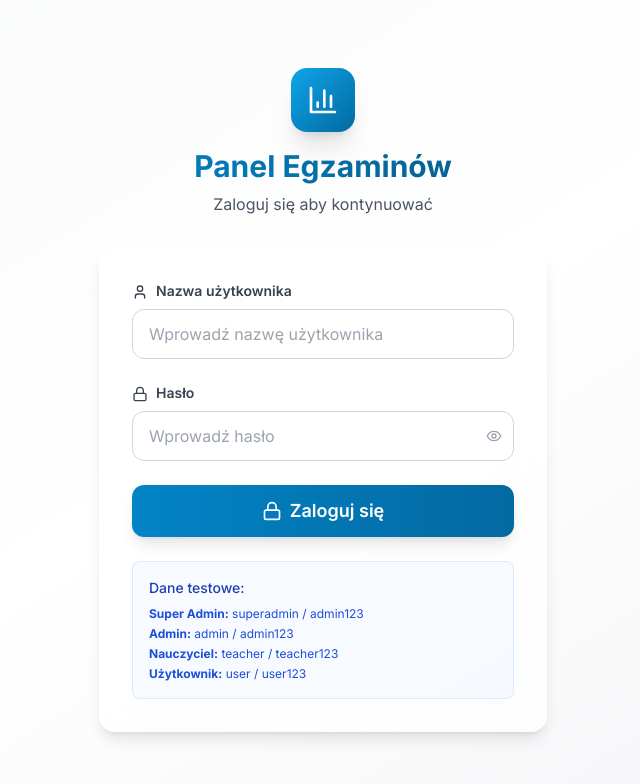
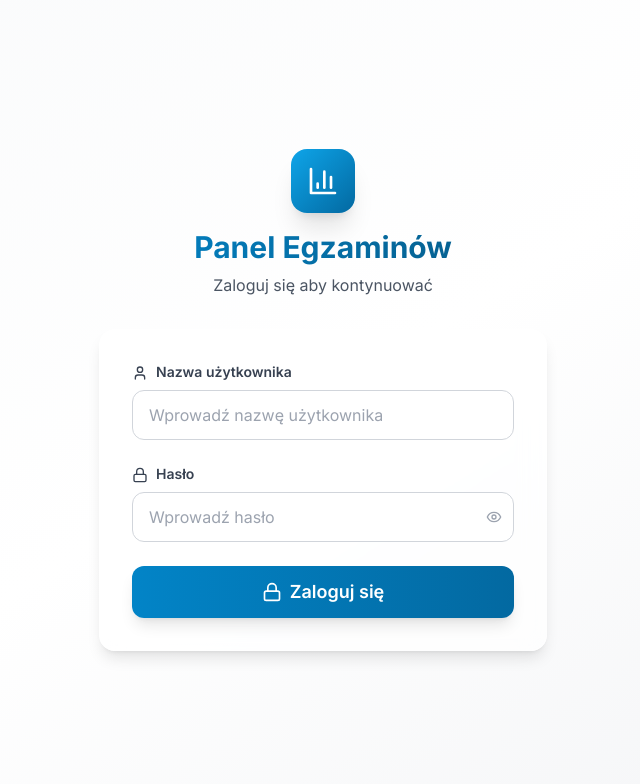
Before and after one commit to SzpakPoland/ExamsResults, a Next.js app in the folder frontend/: page /admin in a window 1280 px wide. Shown: the top 784 px of the page, without its empty margins (317-957 px from the left). Built offline with nearby package versions, Linux system fonts and the light colour scheme.

Commit message:
feat: update exam results and user data structure; modify admin page and login form

```diff
--- a/frontend/src/app/admin/page.tsx
+++ b/frontend/src/app/admin/page.tsx
@@ -276,7 +276,7 @@ export default function AdminPage() {
                   <tr className="border-b border-gray-200">
                     <th className="text-left py-3 px-4 font-semibold text-gray-700">ID</th>
                     <th className="text-left py-3 px-4 font-semibold text-gray-700">Użytkownik</th>
-                    <th className="text-left py-3 px-4 font-semibold text-gray-700">Imię i nazwisko</th>
+                    <th className="text-left py-3 px-4 font-semibold text-gray-700">Nazwa konta</th>
                     <th className="text-left py-3 px-4 font-semibold text-gray-700">Rola</th>
                     <th className="text-center py-3 px-4 font-semibold text-gray-700">Akcje</th>
                   </tr>
--- a/frontend/src/components/ui/LoginForm.tsx
+++ b/frontend/src/components/ui/LoginForm.tsx
@@ -21,8 +21,6 @@ export default function LoginForm() {
     e.preventDefault()
     setLoading(true)
     setError('')
-
-    console.log('Attempting login with:', formData.username, formData.password)
 
     const success = await login(formData.username, formData.password)
 
@@ -143,22 +141,6 @@ export default function LoginForm() {
               )}
             </button>
           </form>
-
-          {/* Demo Credentials - zaktualizowane */}
-          <motion.div
-            className="mt-6 p-4 bg-blue-50/50 rounded-lg border border-blue-200/50"
-            initial={{ opacity: 0 }}
-            animate={{ opacity: 1 }}
-            transition={{ duration: 0.5, delay: 0.6 }}
-          >
-            <p className="text-sm font-medium text-blue-800 mb-2">Dane testowe:</p>
-            <div className="text-xs text-blue-700 space-y-1">
-              <p><strong>Super Admin:</strong> superadmin / admin123</p>
-              <p><strong>Admin:</strong> admin / admin123</p>
-              <p><strong>Nauczyciel:</strong> teacher / teacher123</p>
-              <p><strong>Użytkownik:</strong> user / user123</p>
-            </div>
-          </motion.div>
         </motion.div>
       </motion.div>
     </div>
--- a/frontend/src/types/index.ts
+++ b/frontend/src/types/index.ts
@@ -67,7 +67,7 @@ export interface UserFormData {
   username: string;
   password: string;
   role: string;
-  name: string;
+  name: string; // To pole dalej nazywa się 'name' w API, ale w UI pokazuje się jako "Nazwa konta"
 }
 
 export interface AuthState {
```
Also changed, not shown: 2 other files (tests, documents, lock files or other folders).
